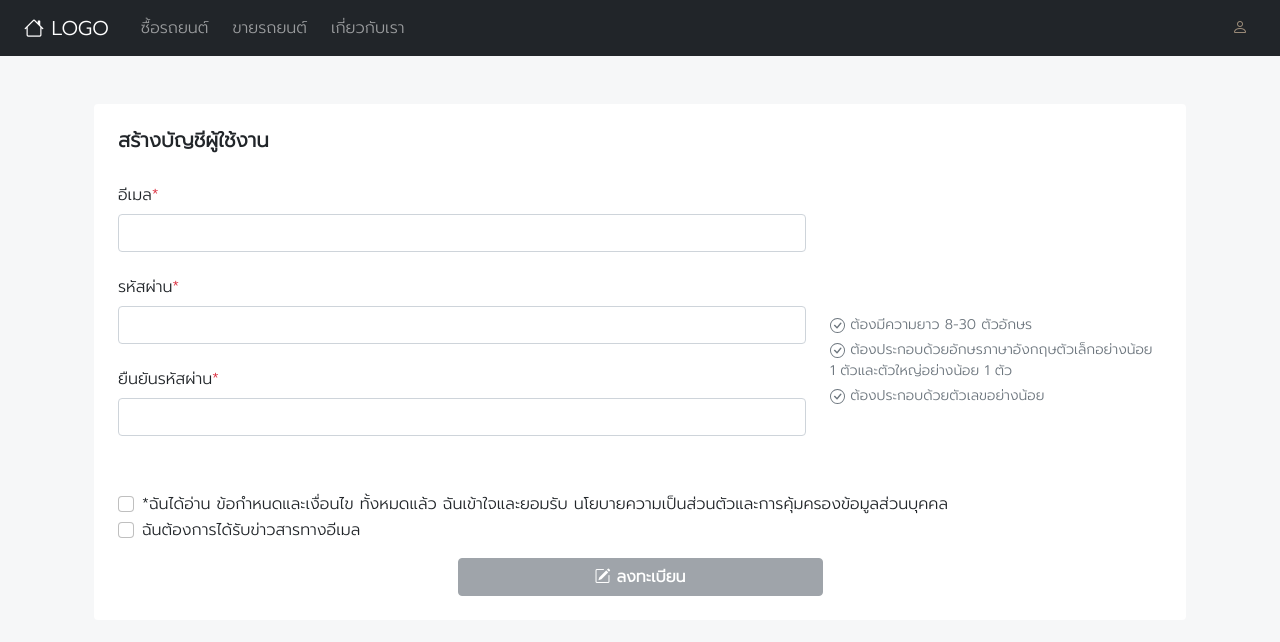
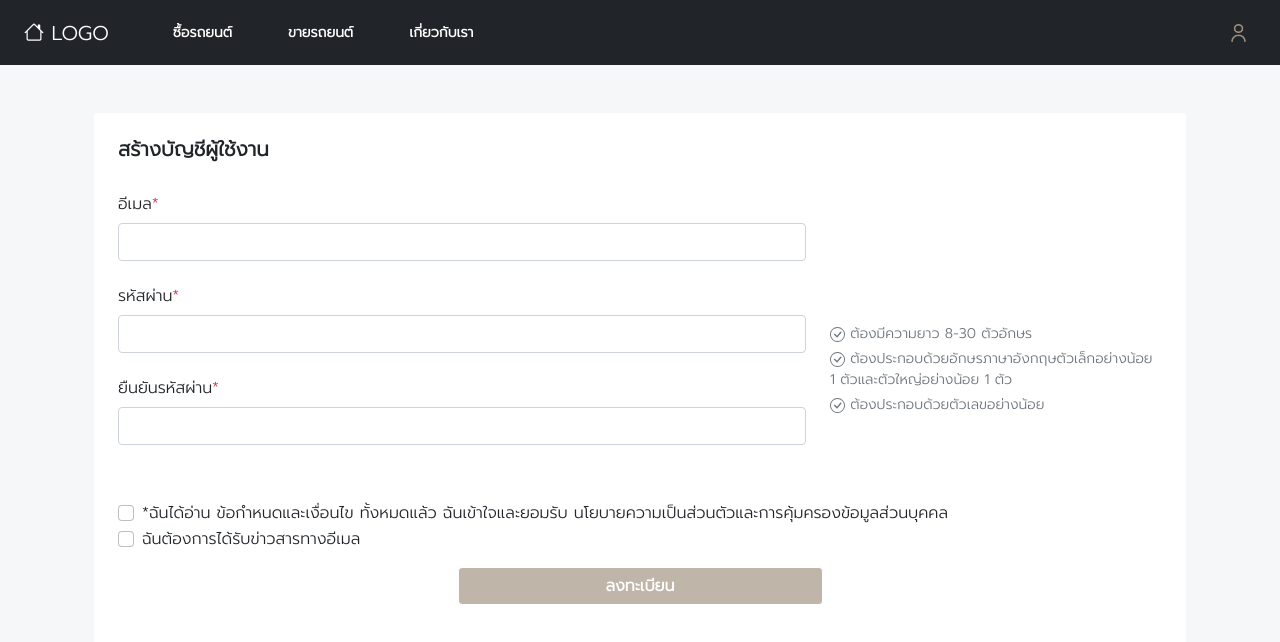
Before and after one commit to Kittipot-Jim/car-app-react, a React (Create React App) app: page /register in a window 1280 px wide. Shown: the top 642 px of the page. Built offline with nearby package versions, Linux system fonts and the light colour scheme.

Commit message:
Add icon and change styles

```diff
--- a/src/Navbar/Navbar.js
+++ b/src/Navbar/Navbar.js
@@ -1,6 +1,8 @@
 import React, { useState, useEffect } from "react";
 import decode from "jwt-decode";
 import Login from "../Pages/Login";
+import Image from "react-bootstrap/Image";
+import icon from "../Images/user-free-icon-font.png";
 
 export default function Navbar() {
   const [isOpen, setIsOpen] = useState(false);
@@ -25,23 +27,36 @@ export default function Navbar() {
 
   return (
     <header>
-      <nav className="navbar navbar-expand navbar-dark bg-dark">
+      <nav
+        className="navbar navbar-expand navbar-dark bg-dark"
+        style={{ height: "65px" }}
+      >
         <div className="container-fluid">
           <div className="collapse navbar-collapse">
             <a className="navbar-brand" href="/">
               <i className="bi bi-house" /> LOGO
             </a>
-            <ul className="navbar-nav me-auto">
-              <li className="nav-item nav-link ps-3">ซื้อรถยนต์</li>
-              <li className="nav-item nav-link ps-3">ขายรถยนต์</li>
-              <li className="nav-item nav-link ps-3">เกี่ยวกับเรา</li>
+            <ul className="navbar-nav me-auto" style={{ fontSize: "14px" }}>
+              <li className="nav-item nav-link ps-5 fw-bold text-white">
+                ซื้อรถยนต์
+              </li>
+              <li className="nav-item nav-link ps-5 fw-bold text-white">
+                ขายรถยนต์
+              </li>
+              <li className="nav-item nav-link ps-5 fw-bold text-white">
+                เกี่ยวกับเรา
+              </li>
             </ul>
             {token ? (
               // Navbar with token
               <ul className="navbar-nav d-flex flex-row">
                 <li className="nav-item">
                   <a href="#" className="nav-link" data-bs-toggle="dropdown">
-                    <i className="bi bi-person color-app" />
+                    <Image
+                      src={icon}
+                      alt="nav-icon"
+                      style={{ width: "19px", height: "18px" }}
+                    />
                   </a>
                   <ul
                     className="dropdown-menu dropdown-menu-end"
@@ -51,7 +66,7 @@ export default function Navbar() {
                       <img
                         src="https://cdn-icons.flaticon.com/png/512/552/premium/552848.png?token=exp=1653040471~hmac=f46a1090cd8db821fc32e01961e06280"
                         alt="Avatar"
-                        className="d-flex justify-content-center p-3"
+                        className="d-flex justify-content-center p-3 mb-2"
                         style={{ width: "134px" }}
                       />
                     </div>
@@ -81,7 +96,11 @@ export default function Navbar() {
               <ul className="navbar-nav d-flex flex-row">
                 <li className="nav-item">
                   <a href="#" className="nav-link" data-bs-toggle="dropdown">
-                    <i className="bi bi-person color-app" />
+                    <Image
+                      src={icon}
+                      alt="nav-icon"
+                      style={{ width: "19px", height: "18px" }}
+                    />
                   </a>
                   <ul
                     className="dropdown-menu dropdown-menu-end"
@@ -91,7 +110,7 @@ export default function Navbar() {
                       <img
                         src="https://cdn-icons.flaticon.com/png/512/552/premium/552848.png?token=exp=1653040471~hmac=f46a1090cd8db821fc32e01961e06280"
                         alt="Avatar"
-                        className="d-flex justify-content-center p-3"
+                        className="d-flex justify-content-center p-3 mb-2"
                         style={{ width: "134px" }}
                       />
                     </div>
--- a/src/Pages/Login.js
+++ b/src/Pages/Login.js
@@ -104,8 +104,8 @@ export default function Login({ setIsOpen }) {
             <div className="text-center">
               <button
                 type="submit"
-                style={{ width: "365px " }}
-                className="btn btn-secondary mt-3 fw-bold"
+                style={{ width: "365px ", backgroundColor: "#9F8F7C" }}
+                className="btn fw-bold text-white"
               >
                 เข้าสู่ระบบ
               </button>
--- a/src/Pages/Register.js
+++ b/src/Pages/Register.js
@@ -205,10 +205,10 @@ export default function Register() {
             <button
               type="submit"
               disabled={btnStatus}
-              style={{ width: "365px " }}
-              className="btn btn-secondary fw-bold"
+              style={{ width: "365px ", backgroundColor: "#9F8F7C" }}
+              className="btn fw-bold text-white mb-4"
             >
-              <i className="bi bi-pencil-square"></i> ลงทะเบียน
+              ลงทะเบียน
             </button>
           </div>
         </Form>
```
Also changed, not shown: src/Images/user-free-icon-font.png (added).
